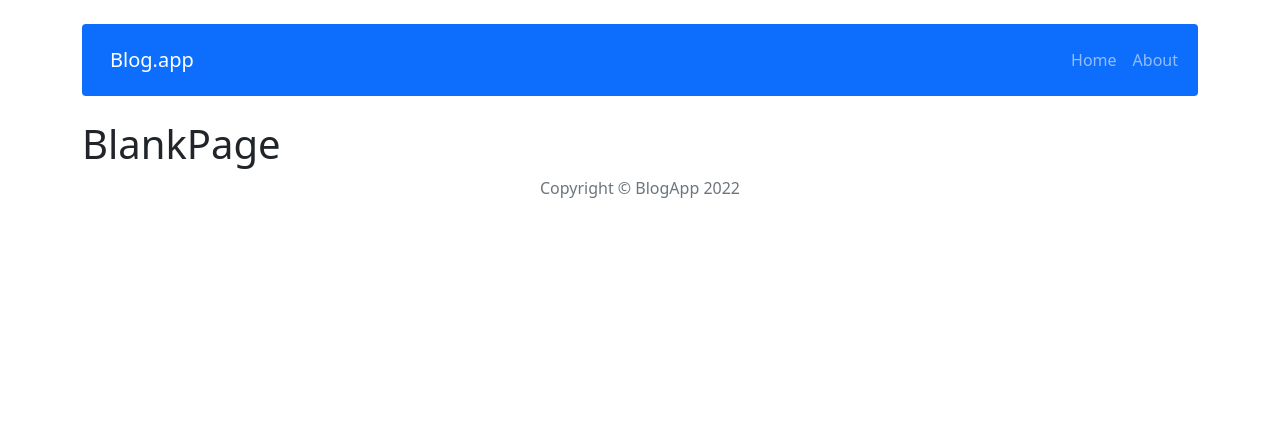
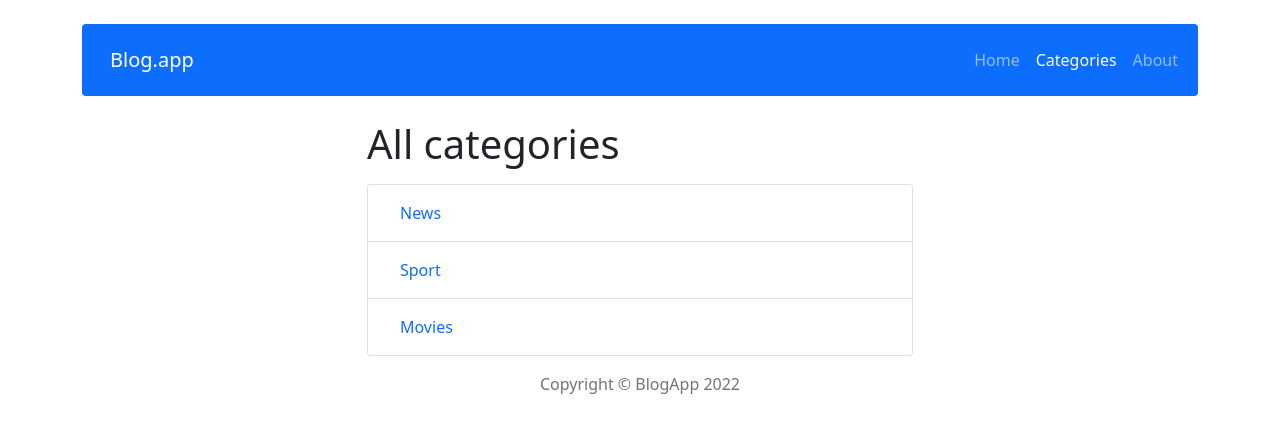
Before and after one commit to DmkMrw/crud-app, a React (Create React App) app: page /categories in a window 1280 px wide. Shown: the top 432 px of the page. Built offline with nearby package versions, Linux system fonts and the light colour scheme.

Commit message:
Add Categories

```diff
--- a/src/App.js
+++ b/src/App.js
@@ -5,6 +5,7 @@ import About from "./components/pages/About/About";
 import BlankPage from "./components/pages/BlankPage/BlankPage";
 import Header from './components/views/Header/Header';
 import Footer from './components/views/Footer/Footer';
+import Categories from './components/pages/Categories/Categories';
 import { Container } from 'react-bootstrap';
 import AddPostForm from './components/features/AddPostForm/AddPostForm';
 import EditPostForm from './components/features/EditPostForm/EditPostForm';
@@ -21,6 +22,7 @@ const App = () => {
           <Route path="/post/add" element={<AddPostForm />} />
           <Route path="/post/edit/:postId" element={<EditPostForm />} />
           <Route path="/about" element={<About />} />
+          <Route path="/categories" element={<Categories />} />
           <Route path="*" element={<BlankPage />} />
         </Routes>
         <Footer />
--- a/src/components/features/PostForm/PostForm.js
+++ b/src/components/features/PostForm/PostForm.js
@@ -80,7 +80,8 @@ const PostForm = ({ action, actionText, ...props }) => {
 
                               <Form.Group className="mb-3">
                                    <Form.Label>Category</Form.Label>
-                                        <Form.Select id="categorySelect" onChange={(e) => setCategory(e.target.value)} value={category} aria-label='Select category'>
+                                   <Form.Select id="categorySelect" onChange={(e) => setCategory(e.target.value)} value={category}>
+                                             <option>Select category...</option>
                                              {categories.map(category => <option key={shortid()} value={category} >{category}</option>)}
                                         </Form.Select>
 
--- /dev/null
+++ b/src/components/pages/Categories/Categories.js
@@ -0,0 +1,29 @@
+import { getAllCategories } from "../../../redux/categoriesRedux";
+import { useSelector } from "react-redux";
+import { NavLink } from "react-router-dom";
+import { Nav, ListGroup, Row, Col } from 'react-bootstrap';
+import shortid from "shortid";
+
+
+const Categories = () => {
+
+     const categories = useSelector(getAllCategories);
+
+     return (
+          <>
+               <Row className='justify-content-md-center'>
+                    <Col md={6}>
+                         <h1>All categories</h1>
+                         <ListGroup className = 'mb-3 mt-3'>
+                              {categories.map(category => <ListGroup.Item key={shortid()}><Nav.Link as={NavLink} to={"/categories/" + category} >{category}</Nav.Link></ListGroup.Item>)}
+                         </ListGroup>
+                    </Col>
+               </Row>
+
+
+          </>
+
+     );
+}
+
+export default Categories;
--- a/src/components/views/NavBar/NavBar.js
+++ b/src/components/views/NavBar/NavBar.js
@@ -11,6 +11,7 @@ const NavBar = () => {
                               <Navbar.Text>
                                    <Nav className="me-auto">
                                         <Nav.Link as={NavLink} to="/">Home</Nav.Link>
+                                        <Nav.Link as={NavLink} to="/categories">Categories</Nav.Link>
                                         <Nav.Link as={NavLink} to="/about">About</Nav.Link>
                                    </Nav>
                               </Navbar.Text>
```
